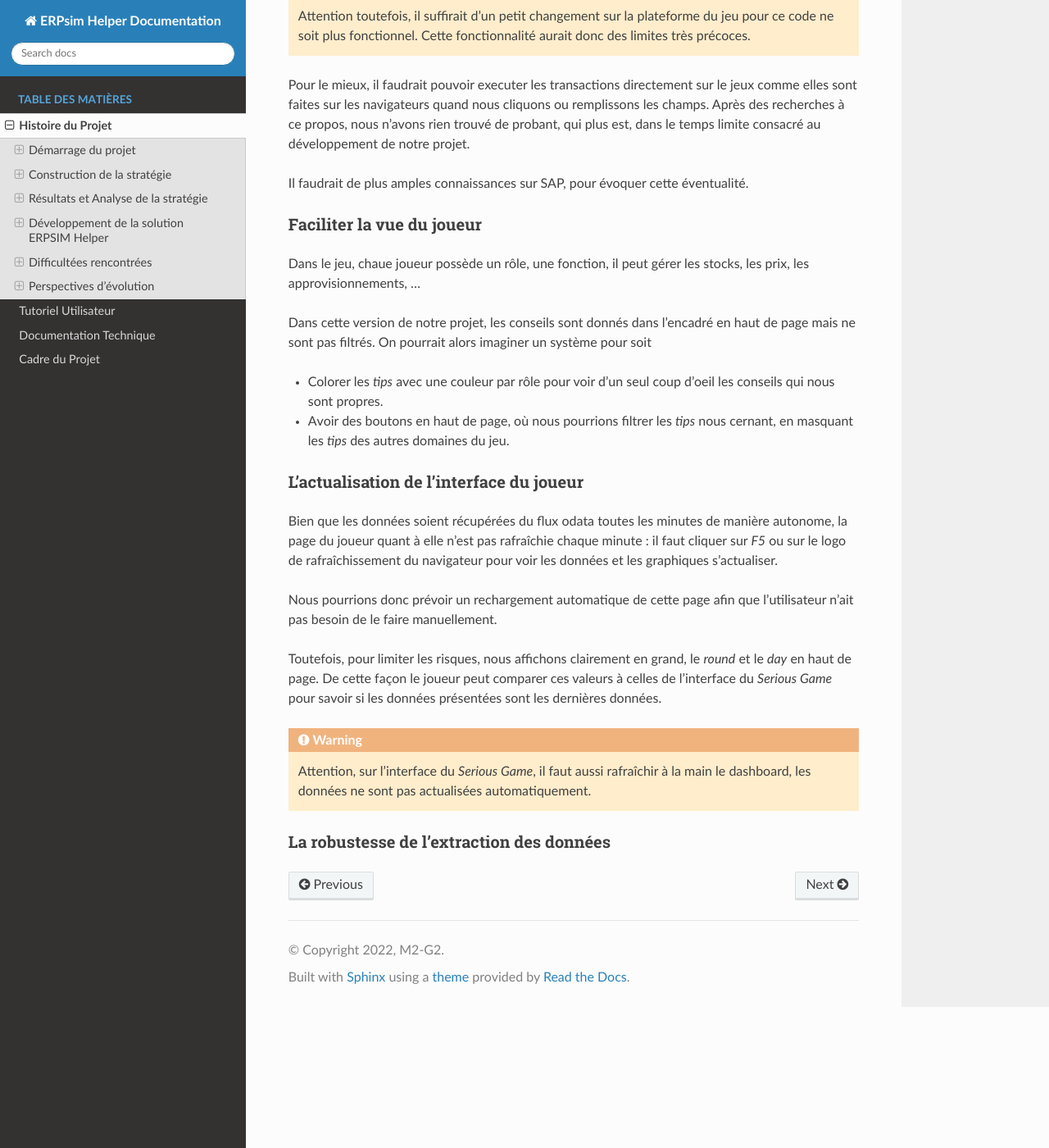
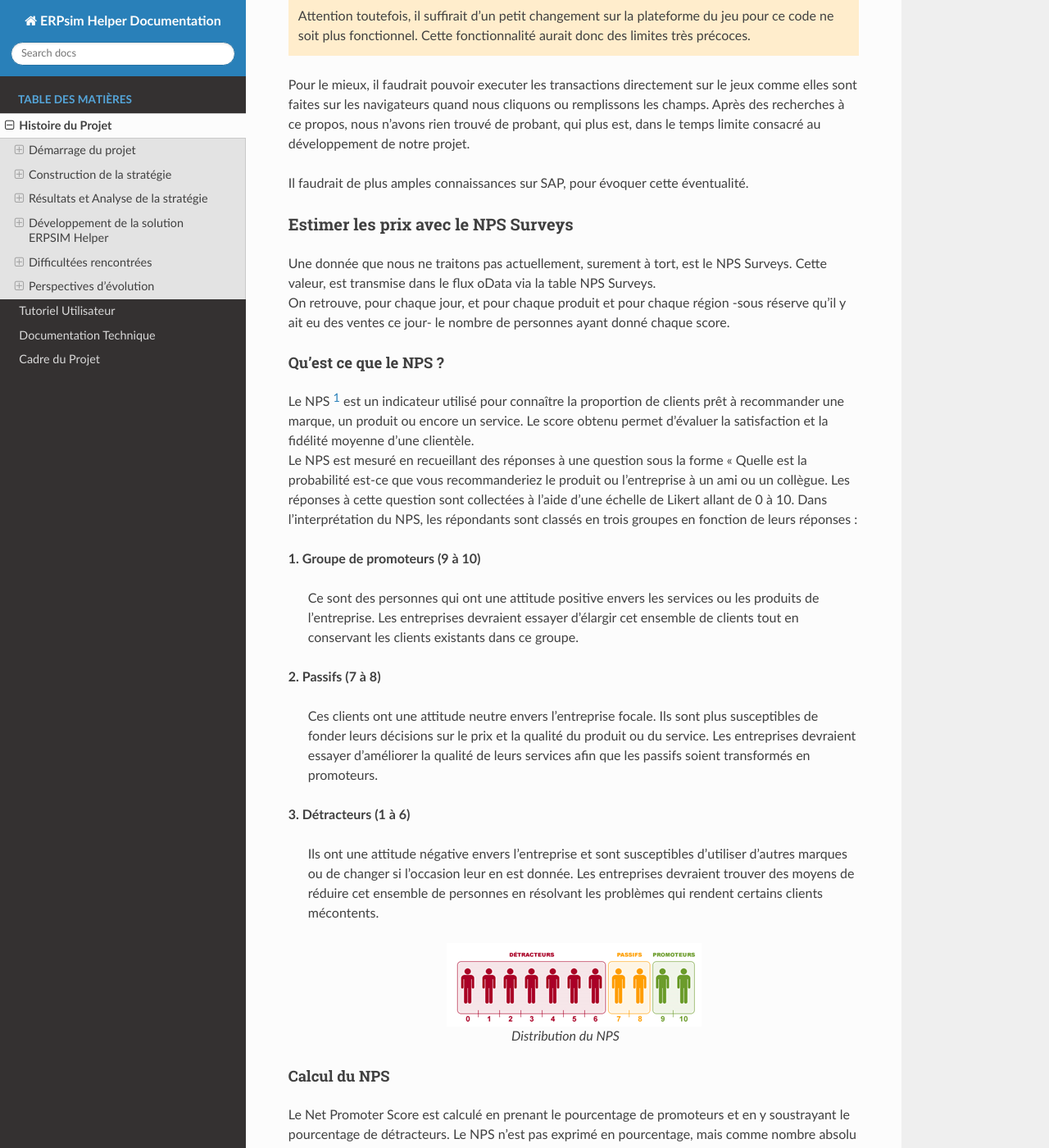
Before and after one commit to Thrynk/ERPsim-helper, a Sphinx documentation site: the page built from Sphinx/docs/source/DeroulementProjet.rst, in a window 1280 px wide and 1400 px high, scrolled down 11564 px. Shown: the whole window at 82% size. Built offline with Sphinx 7.4.7 and the Read the Docs theme 2.0.0, drawn with Linux system fonts in a browser that asks for light colours; some of the changed text lies outside the part shown.

Commit message:
Add NPS Surveys and Scénarios plus complexes to Histoire du Projet

```diff
--- a/Sphinx/docs/source/DeroulementProjet.rst
+++ b/Sphinx/docs/source/DeroulementProjet.rst
@@ -427,17 +427,77 @@
 
 Il faudrait de plus amples connaissances sur SAP, pour évoquer cette éventualité.
 
+Estimer les prix avec le NPS Surveys
+------------------------------------
 
-Faciliter la vue du joueur
---------------------------
+Une donnée que nous ne traitons pas actuellement, surement à tort, est le NPS Surveys. Cette valeur, est transmise dans le flux oData via la table NPS Surveys. |br|
+On retrouve, pour chaque jour, et pour chaque produit et pour chaque région -sous réserve qu'il y ait eu des ventes ce jour- le nombre de personnes ayant donné chaque score.
 
-Dans le jeu, chaue joueur possède un rôle, une fonction, il peut gérer les stocks, les prix, les approvisionnements, ...
+^^^^^^^^^^^^^^^^^^^^^^
+Qu'est ce que le NPS ?
+^^^^^^^^^^^^^^^^^^^^^^
 
-Dans cette version de notre projet, les conseils sont donnés dans l'encadré en haut de page mais ne sont pas filtrés.
-On pourrait alors imaginer un système pour soit
+Le NPS [#f1]_ est un indicateur utilisé pour connaître la proportion de clients prêt à recommander une marque, un produit ou encore un service. Le score obtenu permet d’évaluer la satisfaction et la fidélité moyenne d’une clientèle. |br|
+Le NPS est mesuré en recueillant des réponses à une question sous la forme « Quelle est la probabilité est-ce que vous recommanderiez le produit ou l’entreprise à un ami ou un collègue. Les réponses à cette question sont collectées à l'aide d'une échelle de Likert allant de 0 à 10. Dans l'interprétation du NPS, les répondants sont classés en trois groupes en fonction de leurs réponses :
 
-* Colorer les *tips* avec une couleur par rôle pour voir d'un seul coup d'oeil les conseils qui nous sont propres.
-* Avoir des boutons en haut de page, où nous pourrions filtrer les *tips* nous cernant, en masquant les *tips* des autres domaines du jeu.
+**1.	Groupe de promoteurs (9 à 10)**
+
+    Ce sont des personnes qui ont une attitude positive envers les services ou les produits de l'entreprise. Les entreprises devraient essayer d'élargir cet ensemble de clients tout en conservant les clients existants dans ce groupe.
+
+**2.	Passifs (7 à 8)**
+
+    Ces clients ont une attitude neutre envers l'entreprise focale. Ils sont plus susceptibles de fonder leurs décisions sur le prix et la qualité du produit ou du service. Les entreprises devraient essayer d'améliorer la qualité de leurs services afin que les passifs soient transformés en promoteurs.
+
+**3.	Détracteurs (1 à 6)**
+
+    Ils ont une attitude négative envers l'entreprise et sont susceptibles d'utiliser d'autres marques ou de changer si l'occasion leur en est donnée. Les entreprises devraient trouver des moyens de réduire cet ensemble de personnes en résolvant les problèmes qui rendent certains clients mécontents.
+
+.. figure:: _static/img/NPS_distribution.png
+    :align: center
+    :target: ../_images/NPS_distribution.png
+
+    *Distribution du NPS*
+
+^^^^^^^^^^^^^
+Calcul du NPS
+^^^^^^^^^^^^^
+
+Le Net Promoter Score est calculé en prenant le pourcentage de promoteurs et en y soustrayant le pourcentage de détracteurs. Le NPS n’est pas exprimé en pourcentage, mais comme nombre absolu qui se situe entre -100 et +100.
+
+:math:`NPS = \frac{\lvert Promoteurs \rvert - \lvert Detracteurs \rvert}{\lvert Promoteurs \rvert + \lvert Passifs \rvert + \lvert Detracteurs \rvert}`
+
+Ou bien
+
+:math:`NPS = \% \, Promoteurs - \% \, Detracteurs`
+
+^^^^^^^^^^^^^^^^^^^^^^^^^^
+Interprétation du résultat
+^^^^^^^^^^^^^^^^^^^^^^^^^^
+
+* Si :math:`NPS < 0` Alors il y a plus de Détracteurs que de Promoteurs
+* Si :math:`NPS = 0` Alors il y a autant de Détracteurs que de Promoteurs
+* Si :math:`NPS > 0` Alors il y a plus de Promoteurs que de Détracteurs
+
+Attention cependant à un NPS qui pourrait être positif, mais qui ne serait pas forcément représentatif :
+
+* Promoteurs : 20
+* Détracteurs : 10
+* Passifs : 70
+
+Alors :math:`NPS = \frac{Promoteur - Détracteurs}{Promoteurs + Détracteurs + Passifs} = \frac{20 - 10}{20 + 10 + 70} = \frac{10}{100} = 10 \, \%`. |br|
+Le score est positif, cependant 70 personnes sont Passifs, ils ne recommandent pas la marque, mais ne la négligent pas non plus. On comprend donc bien, qu'un score positif ne suffit pas à être bon.
+
+Il faudrait donc analyser ces scores et voir si les ventes des jours suivants sont fonction de ce score sur les jours précédents. Si oui, alors, grâce à ce score, nous pourrions mieux prévoir les ventes des prochains jours. Ceci nous permettrait de mieux gérer les stocks, et les prix de manière à générer plus de profit.
+
+Passer à des scnéarios plus complexes
+-------------------------------------
+
+Pour démarrer, pour des questions de facilité, nous avons choisi de developper notre aide sur le scénario *Logistics Introduction*.
+
+Il faudrait donc maintenant, pouvoir proposer une aide, ou un BOT, sur les autres scénarios du jeu comme *Manufacturing* ou encore sur *Manufacturing Extended*. |br|
+Ces scénarios reposent aussi sur la vente de produits, mais ils incluent plusieurs autres aspects, rendant le jeu plus réaliste mais aussi plus complexe. |br|
+On peut noter par exemple, l'ajout d'une composante *CO2*, où il faut alors jouer aussi avec la taxe Carbone, ou alors une partie achat des matières premières, dans le but de programmer la fabrication des produits finis pour ensuite les vendre. |br|
+Autant d'aspect que nous ne traitons pas avec le scénario actuel, qu'il serait judicieux de programmer pour que chaque étudiant, quelque soit le scénario joué, puisse bénéficier de notre aide. D'autant plus que la grande majorité des parties jouées à `Junia ISA <https://www.isa-lille.fr/isa-lille/>`_, sont des parties *Manufacturing*.
 
 L'actualisation de l'interface du joueur
 ----------------------------------------
@@ -458,3 +518,7 @@
 
 La robustesse de l'extraction des données
 -----------------------------------------
+
+.. rubric:: Notes
+
+.. [#f1] NPS : Net Promoter Score
```
Also changed, not shown: other parts of Sphinx/docs/source/DeroulementProjet.rst (+1 -1 lines), Sphinx/docs/source/_static/img/NPS_distribution.png (added).
